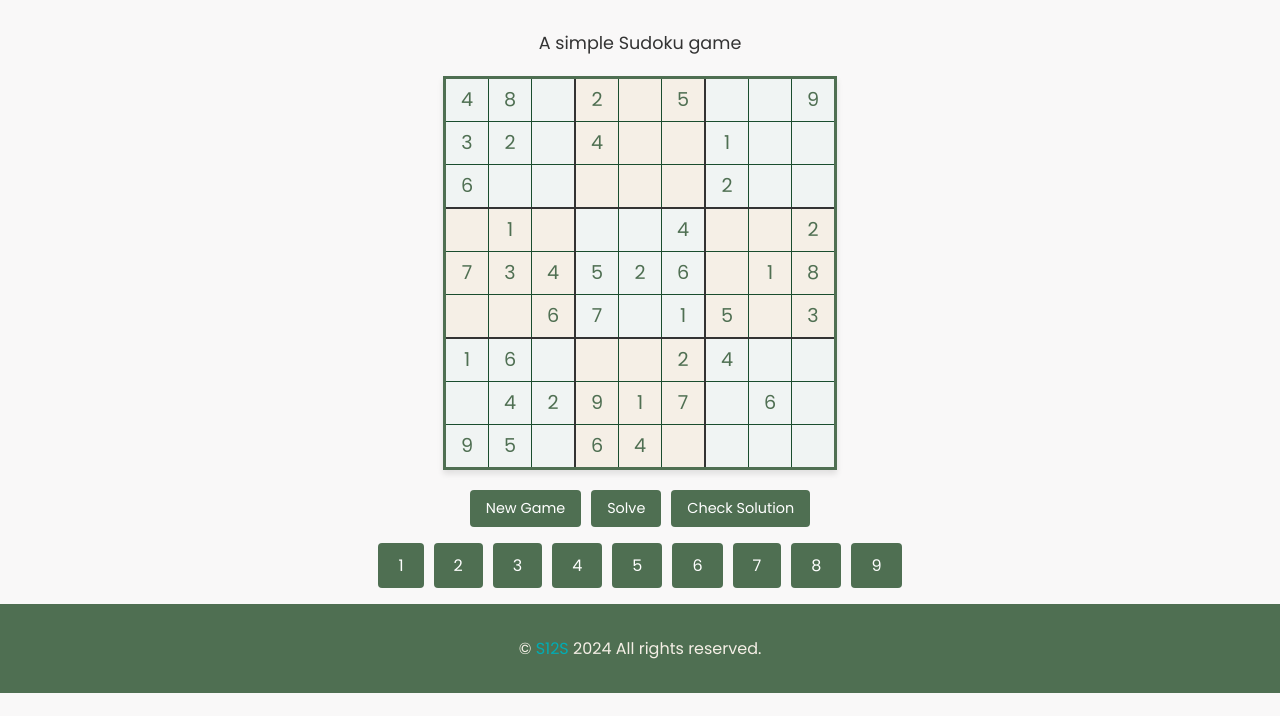
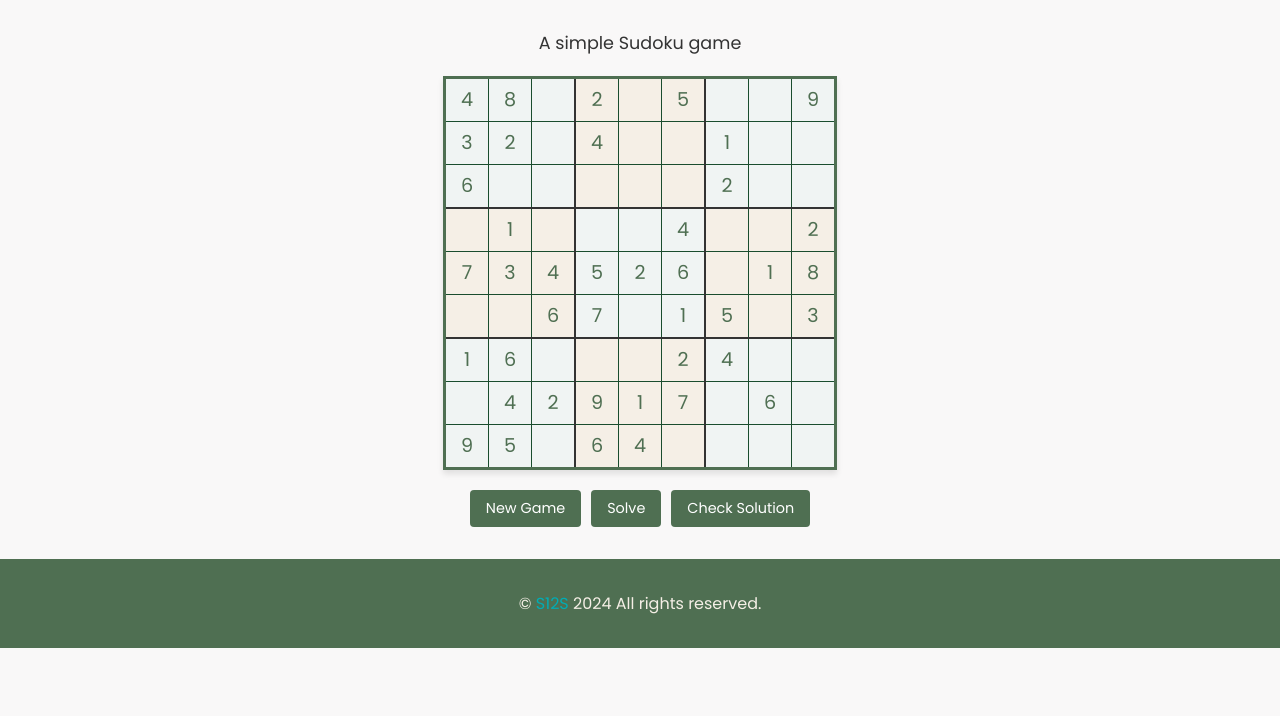
Before and after one commit to sajrob/sudoku, a plain HTML site: page index.html in a window 1280 px wide. Shown: the part 84-800 px from the top of the page. Drawn offline with Linux system fonts and the light colour scheme.

Commit message:
Changes to be committed: 	modified:   index.html 	modified:   sudoku.js

```diff
--- a/sudoku.js
+++ b/sudoku.js
@@ -121,37 +121,24 @@ const createInput = (i, j) => {
     const input = document.createElement('input');
     input.type = 'text';
     input.maxLength = 1;
-    input.value = sudokuGrid[i][j] || ''; // Sets the value of the input based on the sudokuGrid
-    input.readOnly = sudokuGrid[i][j] !== EMPTY_CELL; // Makes the input read-only if it's not an empty cell
-    input.setAttribute('inputmode', 'none'); // Disable device keyboard
+    input.value = sudokuGrid[i][j] || '';
+    input.readOnly = sudokuGrid[i][j] !== EMPTY_CELL;
+    input.setAttribute('inputmode', 'numeric');
     input.setAttribute('pattern', '[1-9]');
-    input.addEventListener('focus', () => handleCellFocus(input));
+    input.addEventListener('keydown', handleKeydown);
     return input;
 };
 
-// Handles cell focus to highlight the selected cell
-const handleCellFocus = (input) => {
-    document.querySelectorAll('#sudoku-board input').forEach(cell => cell.classList.remove('selected'));
-    input.classList.add('selected');
-};
-
-// Handles number key clicks
-const handleNumberKeyClick = (num) => {
-    const selectedCell = document.querySelector('#sudoku-board input.selected');
-    if (selectedCell && !selectedCell.readOnly) { // Ensure the selected cell is not read-only
-        selectedCell.value = num;
-    }
-};
-
-// Renders the on-screen number keyboard
-const renderNumberKeyboard = () => {
-    const keyboard = document.querySelector('.number-keyboard');
-    keyboard.innerHTML = '';
-    for (let num = 1; num <= 9; num++) {
-        const button = document.createElement('button');
-        button.textContent = num;
-        button.addEventListener('click', () => handleNumberKeyClick(num));
-        keyboard.appendChild(button);
+// Handles keydown events on input cells
+const handleKeydown = function(e) {
+    if (e.key >= '1' && e.key <= '9') {
+        e.preventDefault();
+        this.value = e.key;
+    } else if (e.key === 'Backspace' || e.key === 'Delete') {
+        e.preventDefault();
+        this.value = '';
+    } else {
+        e.preventDefault();
     }
 };
 
@@ -218,4 +205,3 @@ checkBtn.addEventListener('click', checkSolution);
 // This starts the game when the page loads
 generateSudoku();
 renderBoard();
-renderNumberKeyboard();
```
Also changed, not shown: index.html (+1 -0 lines).
